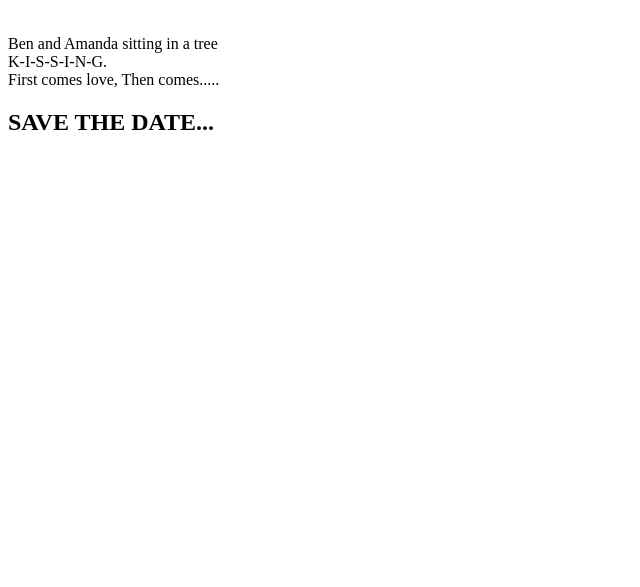
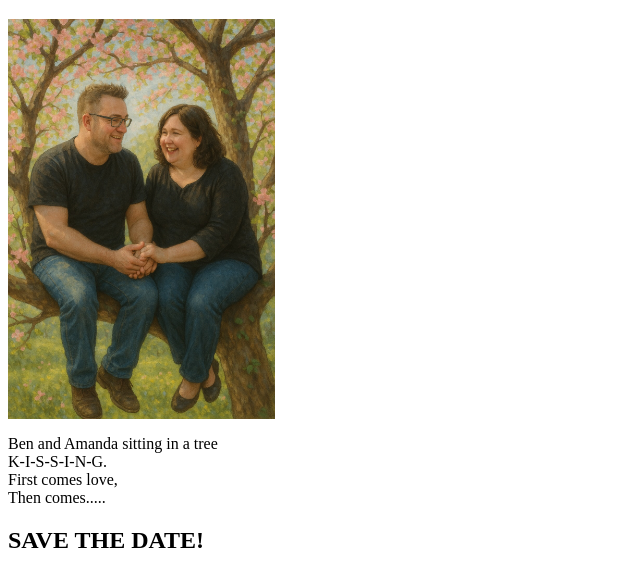
Before and after one commit to StephieShaver/WhalingLoweShavers, a plain HTML site: page index.html in a window 1280 px wide. Shown: the part 87-674 px from the top of the page, without its empty margins (0-640 px from the left). Drawn offline with Linux system fonts and the light colour scheme.

Commit message:
Draft commit

```diff
--- a/index.html
+++ b/index.html
@@ -8,13 +8,13 @@
   </head>
   <body>
     <H1>It's about that time!</H1>
-      <img src=>
+      <img src="assets/photos/Ben_Amanda_tree.jpg" height="400" alignment="center">
       <P>Ben and Amanda sitting in a tree<br>
       K-I-S-S-I-N-G.<br>
-      First comes love,
+      First comes love, <br>
       Then comes.....</p>
 
-    <h2>SAVE THE DATE...</h2>
+    <h2>SAVE THE DATE!</h2>
 
   </body>
 </html>
```
Also changed, not shown: assets/photos/Ben_Amanda_tree.jpg (added).
